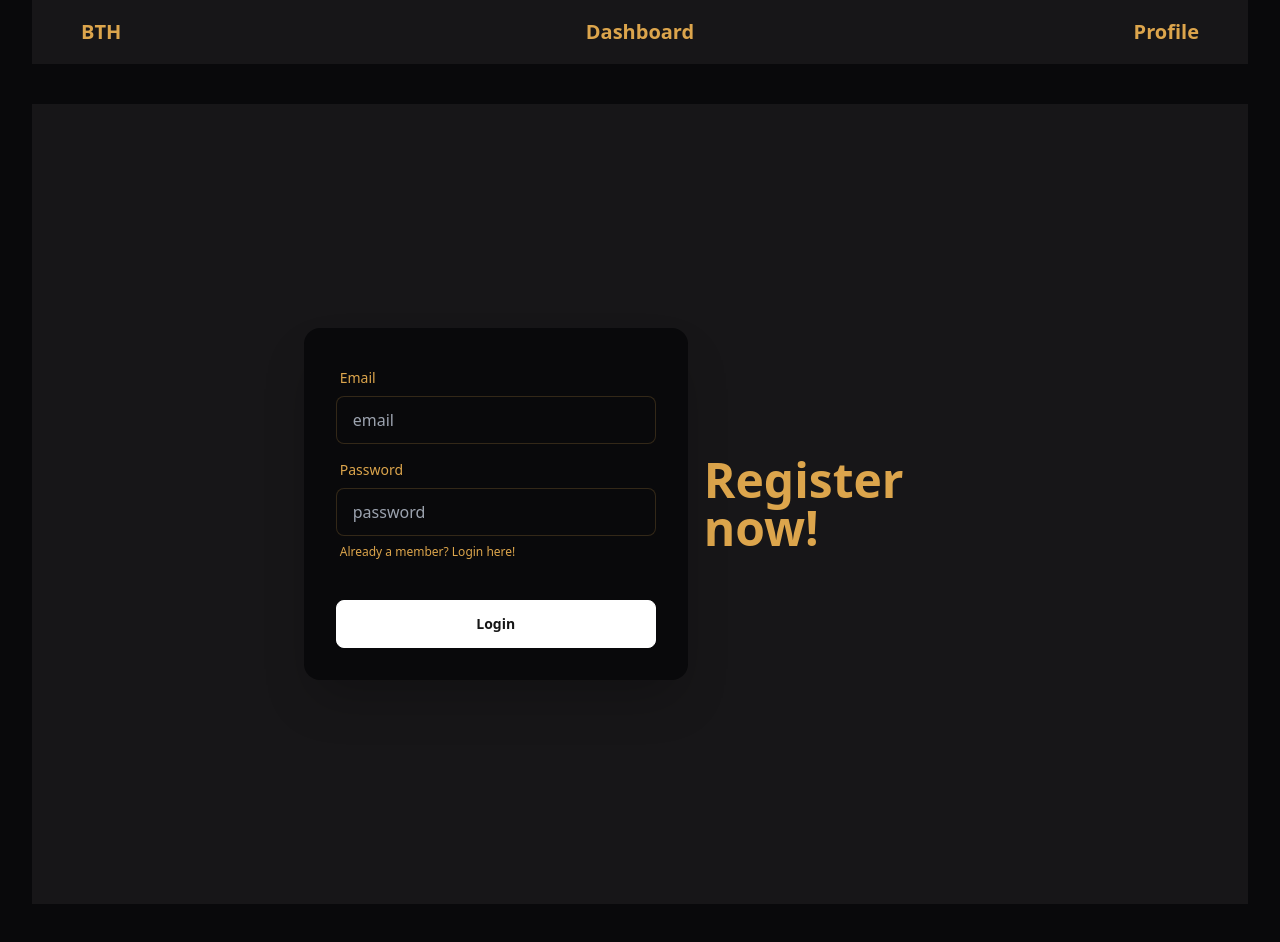
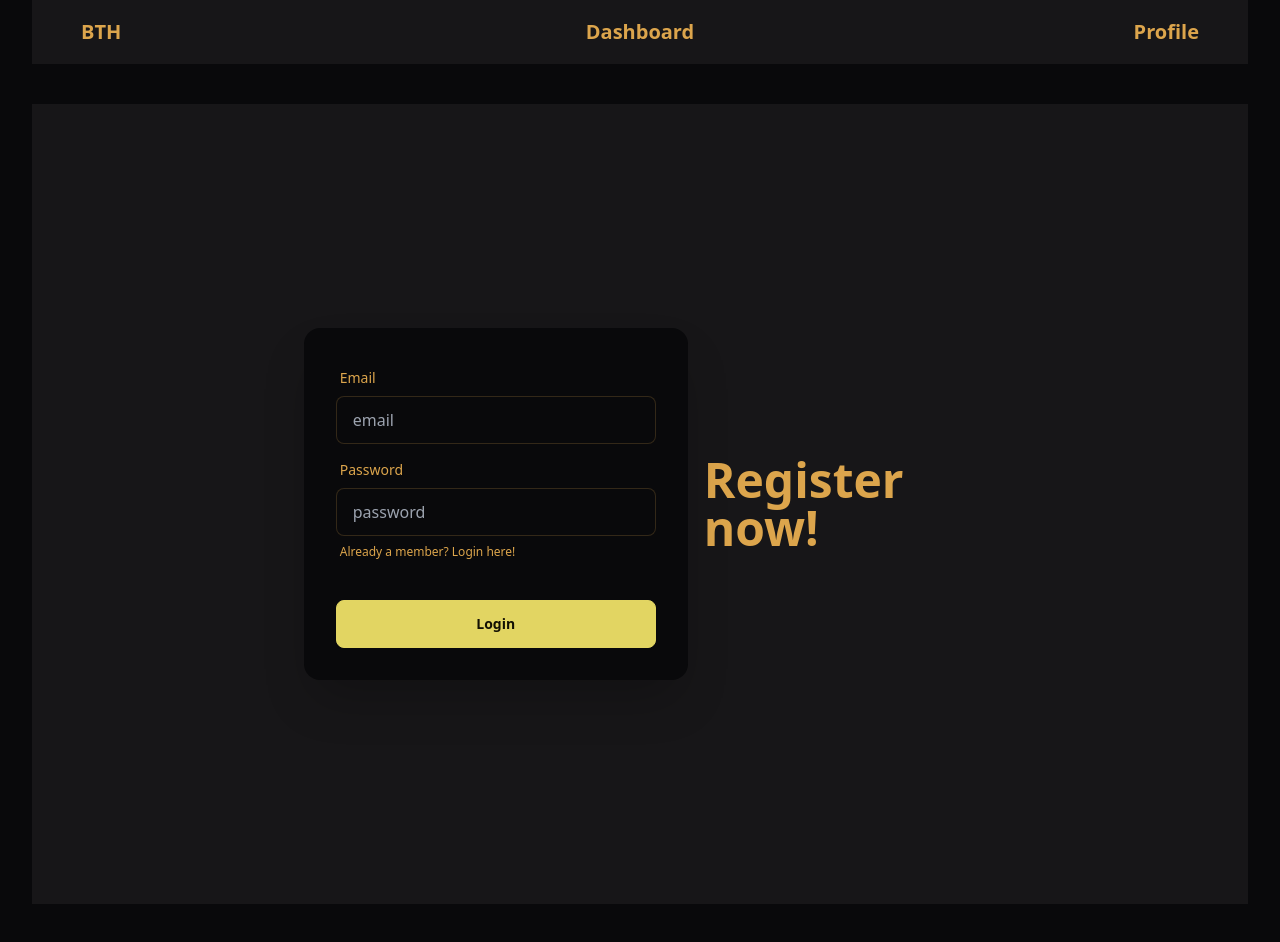
Before and after one commit to Papa-Sean/beatTheHouse, a React (Vite) app in the folder client/: page /register in a window 1280 px wide. Built offline with nearby package versions, Linux system fonts and the light colour scheme.

Commit message:
Button color change

```diff
--- a/client/src/pages/Landing.jsx
+++ b/client/src/pages/Landing.jsx
@@ -16,7 +16,7 @@ const Landing = () => {
           </p>
           <Link
             to='/login'
-            className='btn btn-primary font-bold uppercase'
+            className='btn btn-warning font-bold uppercase'
           >
             Login/Register
           </Link>
--- a/client/src/pages/Login.jsx
+++ b/client/src/pages/Login.jsx
@@ -42,7 +42,7 @@ const Login = () => {
                 </label>
               </div>
               <div className='form-control mt-6'>
-                <button className='btn btn-primary'>Login</button>
+                <button className='btn btn-warning'>Login</button>
               </div>
             </form>
           </div>
--- a/client/src/pages/Register.jsx
+++ b/client/src/pages/Register.jsx
@@ -41,7 +41,7 @@ const Register = () => {
               </label>
             </div>
             <div className='form-control mt-6'>
-              <button className='btn btn-primary'>Login</button>
+              <button className='btn btn-warning'>Login</button>
             </div>
           </form>
         </div>
```
